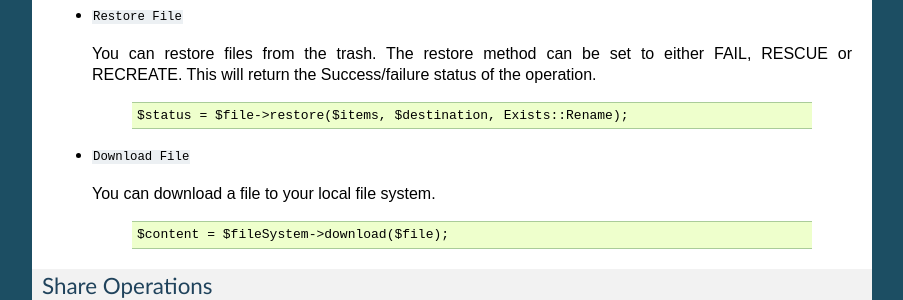
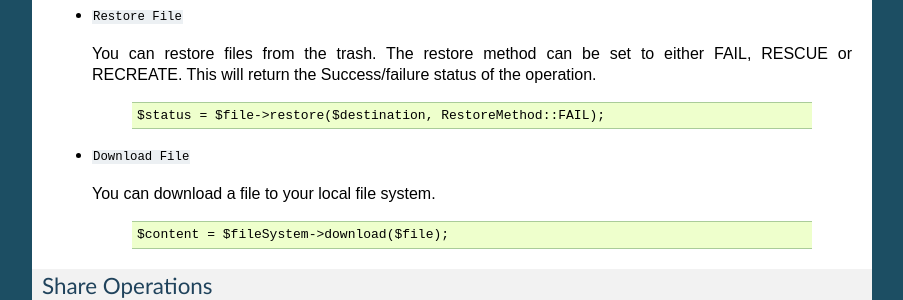
Before and after one commit to nmistry096/CloudFS-PHP, a Sphinx documentation site: the page built from doc/source/index.rst, in a window 1280 px wide and 900 px high, scrolled down 4486 px. Shown: the part 152-452 px from the top of the window, without its empty margins (198-1101 px from the left). Built offline with Sphinx 7.4.7, drawn with Linux system fonts in a browser that asks for light colours; cross-references to code outside the pages are shown as plain code.

Commit message:
RST file update

```diff
--- a/doc/source/index.rst
+++ b/doc/source/index.rst
@@ -284,7 +284,7 @@ File Operations
 
       ::
 
-      $status = $file->restore($items, $destination, Exists::Rename);
+      $status = $file->restore($destination, RestoreMethod::FAIL);
 
 
 - :php:meth:`Download File <File::download>`
```
